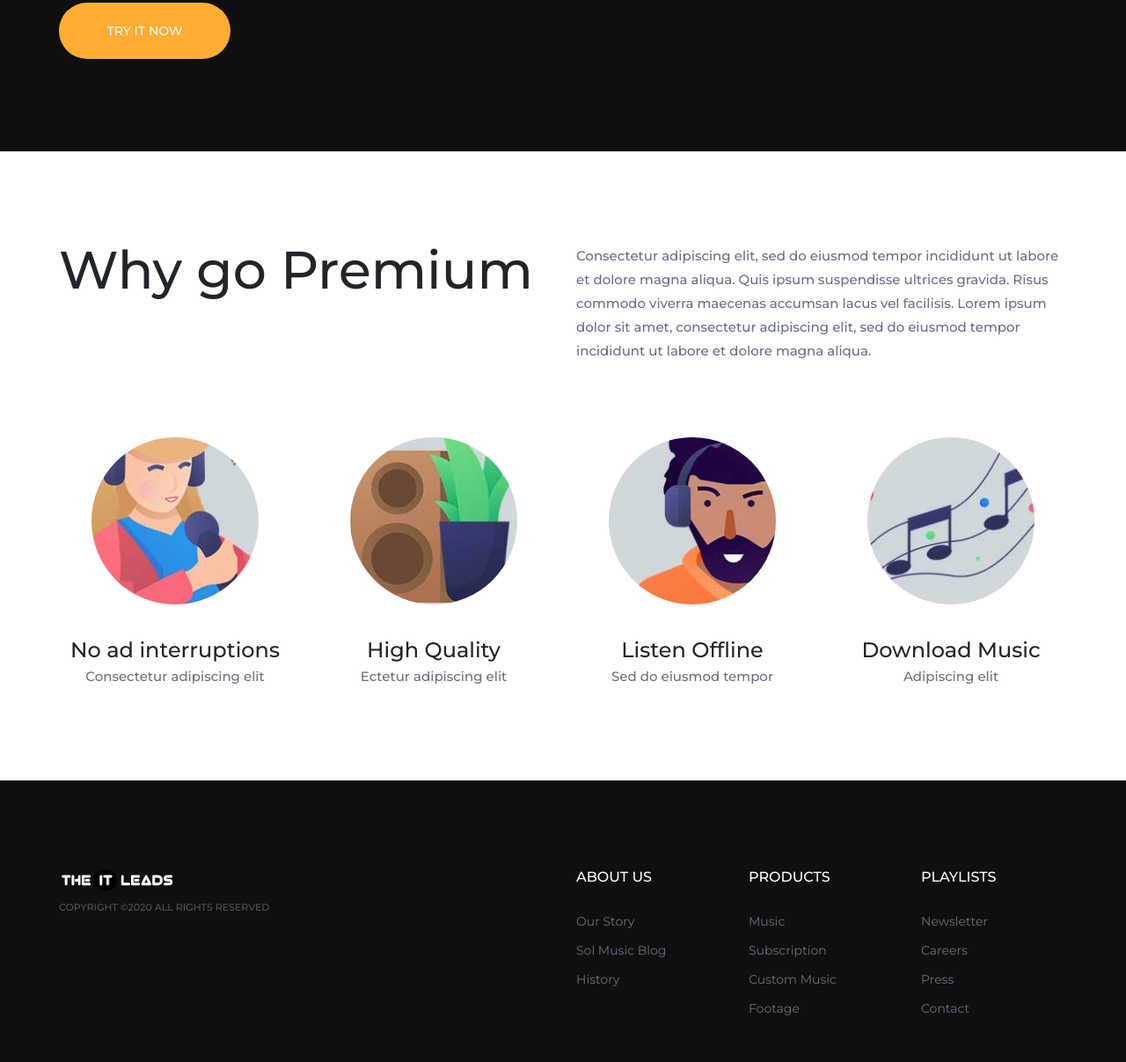
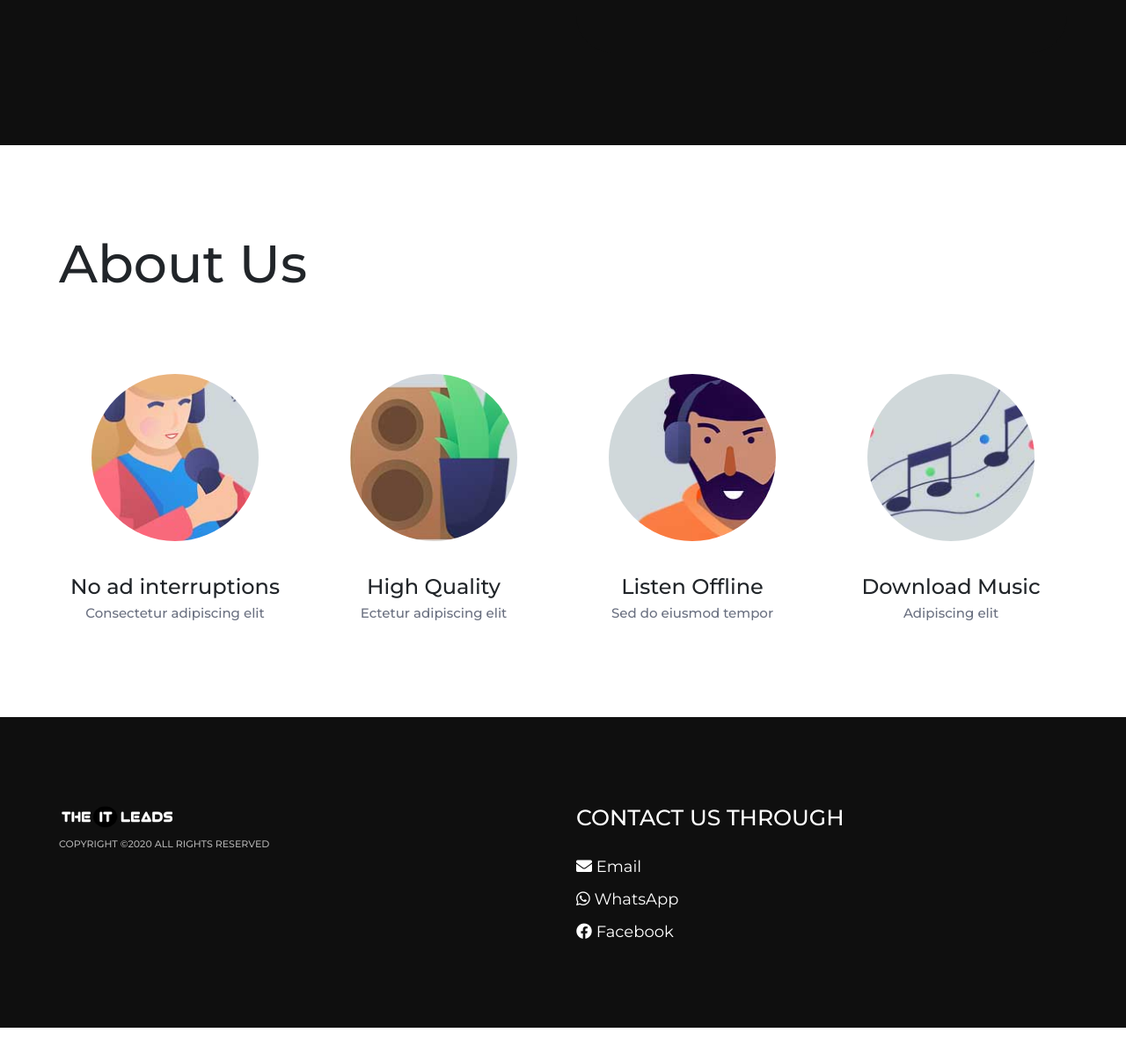
Before and after one commit to abdh01h/test, a plain HTML site: page index.html in a window 1280 px wide. Shown: the part 1847-3054 px from the top of the page at 88% size. After the commit the page ends 3015 px from the top, so only its background shows below. Drawn offline with Linux system fonts and the light colour scheme; some packages are replaced by stand-ins of ours; a script that the page names is missing.

Commit message:
just an commit

```diff
--- a/css/style.css
+++ b/css/style.css
@@ -579,7 +579,7 @@ Responsive
 }
 
 .footer-widget h2 {
-	font-size: 16px;
+	font-size: 25px;
 	color: #fff;
 	text-transform: uppercase;
 	margin-bottom: 30px;
@@ -591,8 +591,8 @@ Responsive
 
 .footer-widget ul li a {
 	display: inline-block;
-	color: #6a7080;
-	font-size: 14px;
+	color: #fff;
+	font-size: 18px;
 	margin-bottom: 10px;
 }
 
@@ -600,7 +600,7 @@ Responsive
 	font-size: 11px;
 	text-transform: uppercase;
 	font-weight: 500;
-	color: #505565;
+	color: #afafaf;
 	padding: 10px 0 25px;
 }
 
@@ -1489,6 +1489,7 @@ Responsive
 		margin-bottom: 50px;
 	}
 	.footer-widget {
+		text-align: center;
 		margin-bottom: 40px;
 	}
 	.category-section .section-title,
@@ -1628,6 +1629,7 @@ Responsive
 		margin-bottom: 50px;
 	}
 	.footer-widget {
+		text-align: center;
 		margin-bottom: 40px;
 	}
 	.category-section .section-title,
--- a/index.html
+++ b/index.html
@@ -36,16 +36,16 @@
 	</div>
 
 	<!-- Header section -->
-	<header class="header-section clearfix">
+	<header class="header-section clearfix" id="nav">
 		<a href="index.html" class="site-logo">
 			<img src="img/logo.png" alt="">
 		</a>
 		<ul class="main-menu">
-			<li><a href="#!">Home</a></li>
-			<li><a href="#offers">What we offers</a></li>
-			<li><a href="#services">Services</a></li>
-			<li><a href="#!">About Us</a></li>
-			<li><a href="#!">Contact Us</a></li>
+			<li><a href="#" class="nav-link">Home</a></li>
+			<li><a href="#offers" class="nav-link">What we offers</a></li>
+			<li><a href="#services" class="nav-link">Services</a></li>
+			<li><a href="#about" class="nav-link">About Us</a></li>
+			<li><a href="#contact" class="nav-link">Contact Us</a></li>
 		</ul>
 	</header>
 	<!-- Header section end -->
@@ -61,7 +61,7 @@
 								<h2><span>We're</span>
 									Trusted IT solution provider for the world class E-commerce business
 								</h2>
-								<a href="#" class="site-btn">Contact Us Now</a>
+								<a href="#contact" class="site-btn">Contact Us Now</a>
 							</div>
 						</div>
 						<div class="col-lg-6">
@@ -76,11 +76,11 @@
 	</section>
 	<!-- Hero section end -->
 
-	<!-- How section -->
-	<section class="how-section spad set-bg">
+	<!-- What section -->
+	<section class="how-section spad set-bg" id="offers">
 		<div class="container text-white">
 			<div class="section-title">
-				<h2 id="offers">We Offers</h2>
+				<h2>We Offers</h2>
 			</div>
 			<div class="row">
 				<div class="col-md-3">
@@ -118,18 +118,17 @@
 			</div>
 		</div>
 	</section>
-	<!-- How section end -->
+	<!-- What section end -->
 
-	<!-- Subscription section -->
-	<section class="subscription-section spad">
+	<!-- Services section -->
+	<section class="subscription-section spad" id="services">
 		<div class="container">
 			<div class="row">
 				<div class="col-lg-6">
 					<div class="sub-text">
-						<h2>Subscription from $15/month</h2>
-						<h3>Start a free trial now</h3>
+						<h2>Our Services</h2>
 						<p>Consectetur adipiscing elit, sed do eiusmod tempor incididunt ut labore et dolore magna aliqua. Quis ipsum suspendisse ultrices gravida. Risus commodo viverra maecenas accumsan lacus vel facilisis. Lorem ipsum dolor sit amet, consectetur adipiscing elit, sed do eiusmod tempor incididunt ut labore et dolore magna aliqua.</p>
-						<a href="#" class="site-btn">Try it now</a>
+						<a href="#contact" class="site-btn">Contact Us Now</a>
 					</div>
 				</div>
 				<div class="col-lg-6">
@@ -145,19 +144,16 @@
 			</div>
 		</div>
 	</section>
-	<!-- Subscription section end -->
+	<!-- Services section end -->
 
-	<!-- Premium section end -->
-	<section class="premium-section spad">
+	<!-- About us section end -->
+	<section class="premium-section spad" id="about">
 		<div class="container">
 			<div class="row">
-				<div class="col-lg-6">
+				<div class="col-lg-12">
 					<div class="section-title">
-						<h2>Why go Premium</h2>
+						<h2>About Us</h2>
 					</div>
-				</div>
-				<div class="col-lg-6">
-					<p>Consectetur adipiscing elit, sed do eiusmod tempor incididunt ut labore et dolore magna aliqua. Quis ipsum suspendisse ultrices gravida. Risus commodo viverra maecenas accumsan lacus vel facilisis. Lorem ipsum dolor sit amet, consectetur adipiscing elit, sed do eiusmod tempor incididunt ut labore et dolore magna aliqua.</p>
 				</div>
 			</div>
 			<div class="row">
@@ -192,43 +188,30 @@
 			</div>
 		</div>
 	</section>
-	<!-- Premium section end -->
+	<!-- About us section end -->
 
 	<!-- Footer section -->
-	<footer class="footer-section">
+	<footer class="footer-section" id="contact">
 		<div class="container">
 			<div class="row">
 				<div class="col-xl-6 col-lg-7 order-lg-2">
 					<div class="row">
-						<div class="col-sm-4">
+						<div class="col-sm-12">
 							<div class="footer-widget">
-								<h2>About us</h2>
+								<h2>Contact Us through</h2>
 								<ul>
-									<li><a href="">Our Story</a></li>
-									<li><a href="">Sol Music Blog</a></li>
-									<li><a href="">History</a></li>
-								</ul>
-							</div>
-						</div>
-						<div class="col-sm-4">
-							<div class="footer-widget">
-								<h2>Products</h2>
-								<ul>
-									<li><a href="">Music</a></li>
-									<li><a href="">Subscription</a></li>
-									<li><a href="">Custom Music</a></li>
-									<li><a href="">Footage</a></li>
-								</ul>
-							</div>
-						</div>
-						<div class="col-sm-4">
-							<div class="footer-widget">
-								<h2>Playlists</h2>
-								<ul>
-									<li><a href="">Newsletter</a></li>
-									<li><a href="">Careers</a></li>
-									<li><a href="">Press</a></li>
-									<li><a href="">Contact</a></li>
+									<li><a href="">
+										<i class="fas fa-envelope"></i>
+										Email
+									</a></li>
+									<li><a href="">
+										<i class="fab fa-whatsapp"></i>
+										WhatsApp
+									</a></li>
+									<li><a href="">
+										<i class="fab fa-facebook"></i>
+										Facebook
+									</a></li>
 								</ul>
 							</div>
 						</div>
@@ -238,13 +221,6 @@
 					<img src="img/logo.png" alt="">
 					<div class="copyright">
 						Copyright &copy;<script>document.write(new Date().getFullYear());</script> All rights reserved
-					</div>
-					<div class="social-links">
-						<a href=""><i class="fa fa-instagram"></i></a>
-						<a href=""><i class="fa fa-pinterest"></i></a>
-						<a href=""><i class="fa fa-facebook"></i></a>
-						<a href=""><i class="fa fa-twitter"></i></a>
-						<a href=""><i class="fa fa-youtube"></i></a>
 					</div>
 				</div>
 			</div>
@@ -259,6 +235,18 @@
 	<script src="js/owl.carousel.min.js"></script>
 	<script src="js/mixitup.min.js"></script>
 	<script src="js/main.js"></script>
+	<script src="jquery.localscroll.js"></script>
+
+	<script>
+		$('.nav-link').click(function(e){
+			e.preventDefault();
+			var target = $($(this).attr('href'));
+			if(target.length){
+				var scrollTo = target.offset().top;
+				$('body, html').animate({scrollTop: scrollTo+'px'}, 600);
+			}
+		});
+	</script>
 
 	</body>
 </html>
```
